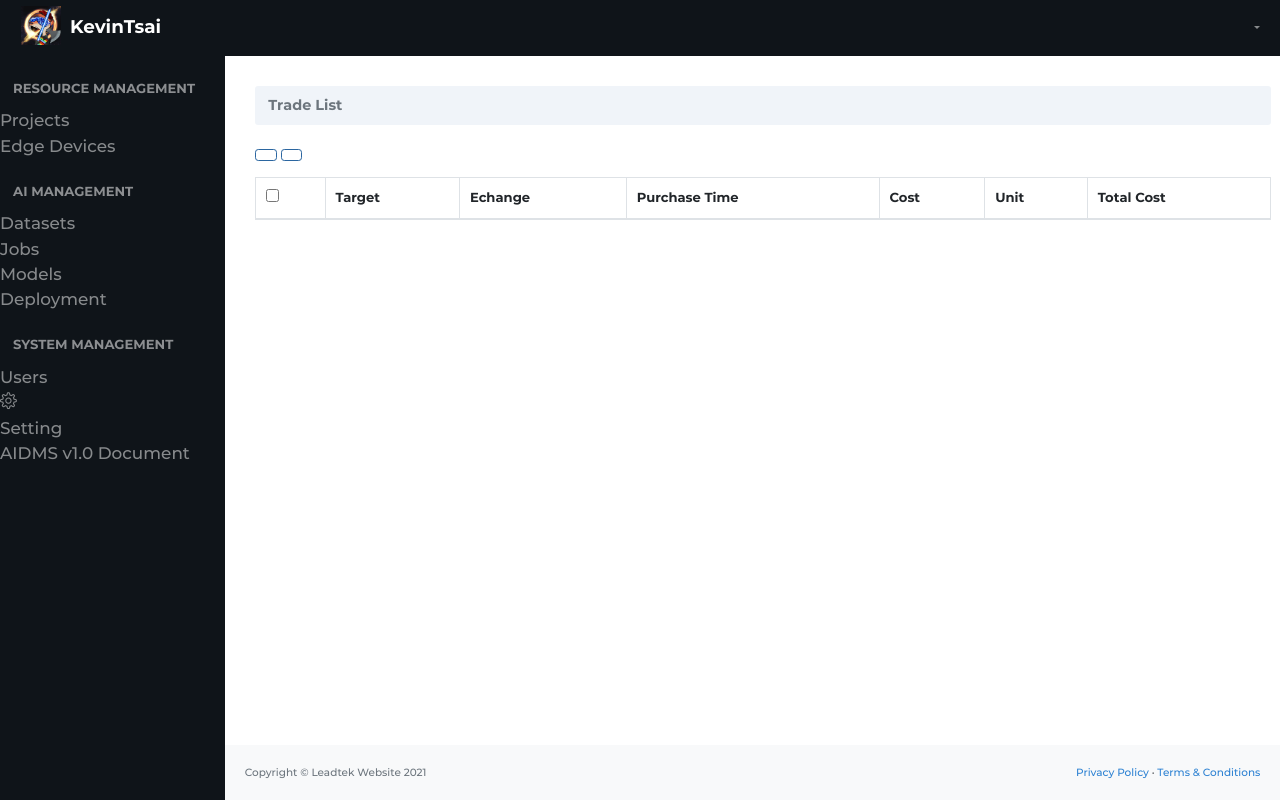
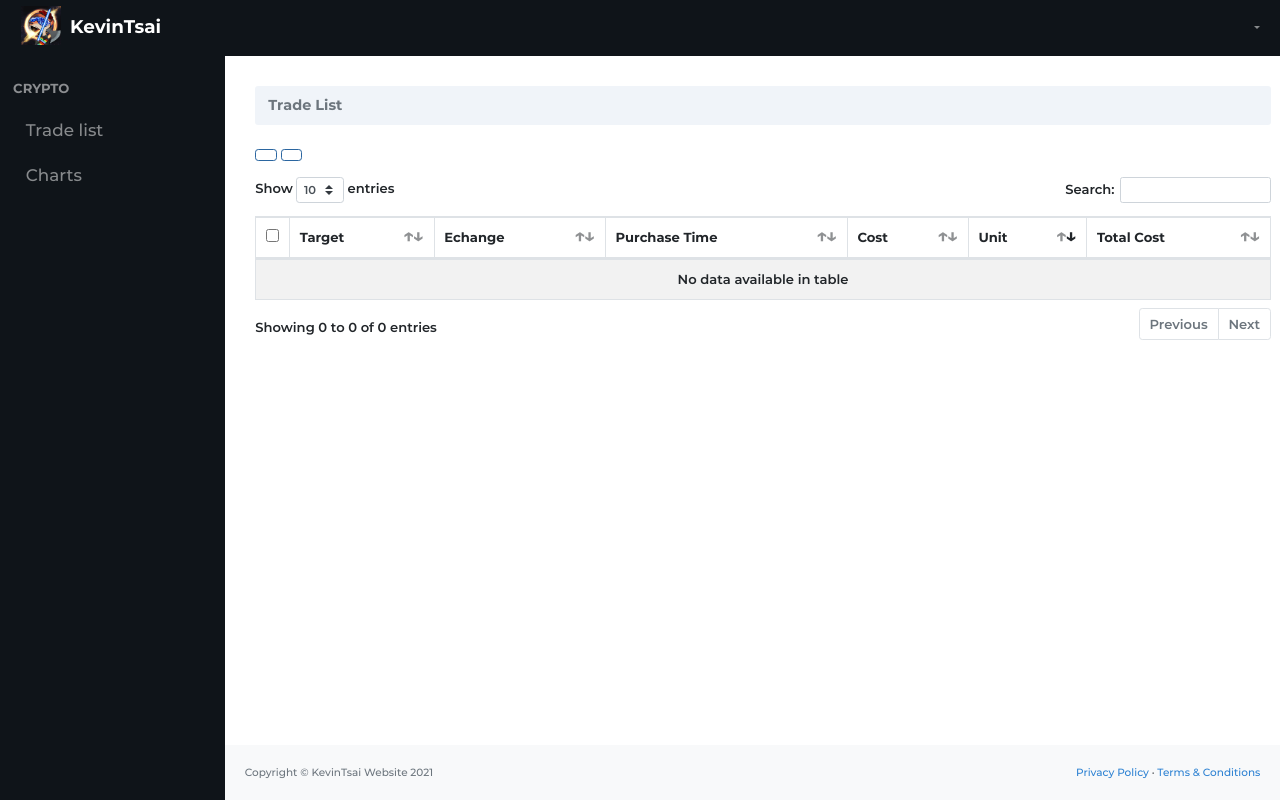
Before and after one commit to kevin19930919/financial__management, a FastAPI app: page /CryptoTradeList/ in a window 1280 px wide. Run offline with FastAPI, Linux system fonts and the light colour scheme; data that the repository does not hold is empty; some libraries are stand-ins or nearby versions.

Commit message:
feat:refactor model,build chart api

```diff
--- a/fastapi/model/models.py
+++ b/fastapi/model/models.py
@@ -12,6 +12,7 @@ class Trade(Base):
     trade_hash = Column(String(80), default=hash_func, unique=True, nullable=False)
     price = Column(Float, unique=False, nullable=False)
     quantity = Column(Float, unique=False, nullable=False)
+    total_cost = Column(Float, unique=False, nullable=False)
     date = Column(Date)
 
     crypto = relationship("Crypto", back_populates="trade")
--- a/fastapi/templates/crypto_trades.html
+++ b/fastapi/templates/crypto_trades.html
@@ -186,11 +186,30 @@
             return response.json()
         }).then(function (_json){
             construct_table(_json)
+        }).then(function(){
+            $('#trade_list').DataTable({
+                retrieve: true,
+                "lengthMenu": [[10, 20, 30, -1], [10, 20, 30, "All"]],
+                "order": [[ 1, "asc" ], [ 6, "desc" ]],
+                "autoWidth": false,
+                "columnDefs": [ {
+                    "targets": 0,
+                    "searchable": false,
+                    "orderable": false,
+                    "className": "text-center",
+                    "width": "3%"
+                } ],
+            })
+
         })
     };
 
 
     fetch_trade_record()
 
+
+
+
+
 </script>
 {% endblock %}
--- a/fastapi/templates/utils.html
+++ b/fastapi/templates/utils.html
@@ -33,7 +33,7 @@
     <script src="{{url_for('static',path='js/jquery.dataTables.min.js')}}" crossorigin="anonymous"></script>
     <script src="{{url_for('static',path='js/dataTables.bootstrap4.min.js')}}" crossorigin="anonymous"></script>
     <script src="{{url_for('static',path='js/socket.io.dev.js')}}"></script>
-
+    <script src="https://cdn.jsdelivr.net/npm/apexcharts"></script>
 
     {% block style %}
     {% endblock %}
@@ -65,36 +65,15 @@
             <nav class="sb-sidenav accordion sb-sidenav-dark" id="sidenavAccordion">
                 <div class="sb-sidenav-menu">
                     <div class="nav">
-                        <div class="sb-sidenav-menu-heading">Resource  MANAGEMENT</div>
+                        <div class="sb-sidenav-menu-heading">Crypto</div>
+                        <a class="nav-link" href="/Crypto/list">
                             <div class="sb-nav-link-icon"><i class="fas fa-tasks"></i></div>
-                            Projects
-
+                                Trade list
+                        </a>
+                        <a class="nav-link" href="/Crypto/charts">
                             <div class="sb-nav-link-icon"><i class="fas fa-server"></i></div>
-                            Edge Devices
-
-                        <div class="sb-sidenav-menu-heading">AI  MANAGEMENT</div>
-                            <div class="sb-nav-link-icon"><i class="fas fa-database" aria-hidden="true"></i></div>
-                            Datasets
-                            <div class="sb-nav-link-icon"><i class="fas fa-chart-bar" aria-hidden="true"></i></div>
-                            Jobs
-
-                            <div class="sb-nav-link-icon"><i class="fas fa-file-code"></i></div>
-                            Models
-
-                            <div class="sb-nav-link-icon"><i class="fas fa-server"></i></div>
-                            Deployment
-
-                        <div class="sb-sidenav-menu-heading">System  Management</div>
-
-
-                            <div class="sb-nav-link-icon"><i class="fas fa-user"></i></div>
-                            Users
-
-                            <div class="sb-nav-link-icon"><i class="icon-settings"></i></div>
-                            Setting
-
-                            <div class="sb-nav-link-icon"><i class="fas fa-book"></i></div>
-                            AIDMS v1.0 Document
+                                Charts
+                        </a>
                     </div>
                 </div>
             </nav>
@@ -105,7 +84,7 @@
             <footer class="py-4 bg-light mt-auto">
                 <div class="container-fluid">
                     <div class="d-flex align-items-center justify-content-between small">
-                        <div class="text-muted">Copyright &copy; Leadtek Website 2021</div>
+                        <div class="text-muted">Copyright &copy; KevinTsai Website 2021</div>
                         <div>
                             <a href="#">Privacy Policy</a>
                             &middot;
```
Also changed, not shown: fastapi/api/cryptoAPI.py (+21 -2 lines), fastapi/templates/crypto_charts.html (added, +89 -0 lines).
